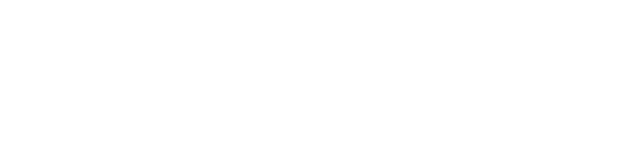
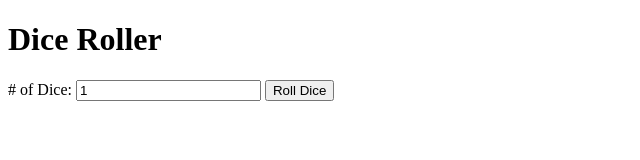
Before and after one commit to softdeveloper23/dice-roller-program, a plain HTML site: page index.html in a window 1280 px wide. Shown: the whole page, without its empty margins (0-640 px from the left). Drawn offline with Linux system fonts and the light colour scheme.

Commit message:
Added HTML

```diff
--- a/index.html
+++ b/index.html
@@ -8,7 +8,14 @@
     <title>Dice Roller Program</title>
 </head>
 <body>
-
+    <div id="container">
+        <h1>Dice Roller</h1>
+        <label># of Dice:</label>
+        <input type="number" value="1" min="1">
+        <button onclick="rollDice()">Roll Dice</button>
+        <div id="diceResult"></div>
+        <div id="diceImages"></div>
+    </div>
     <script src="index.js"></script>
 </body>
 </html>
```
